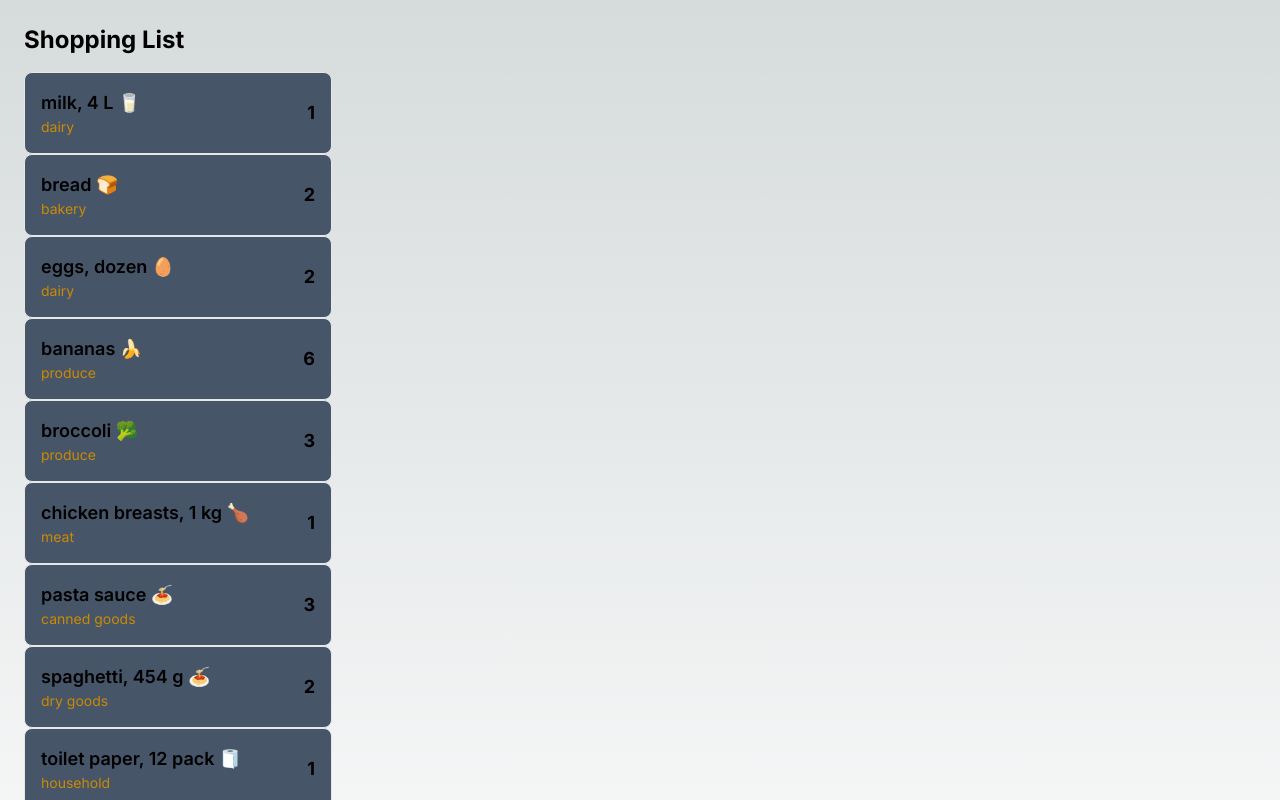
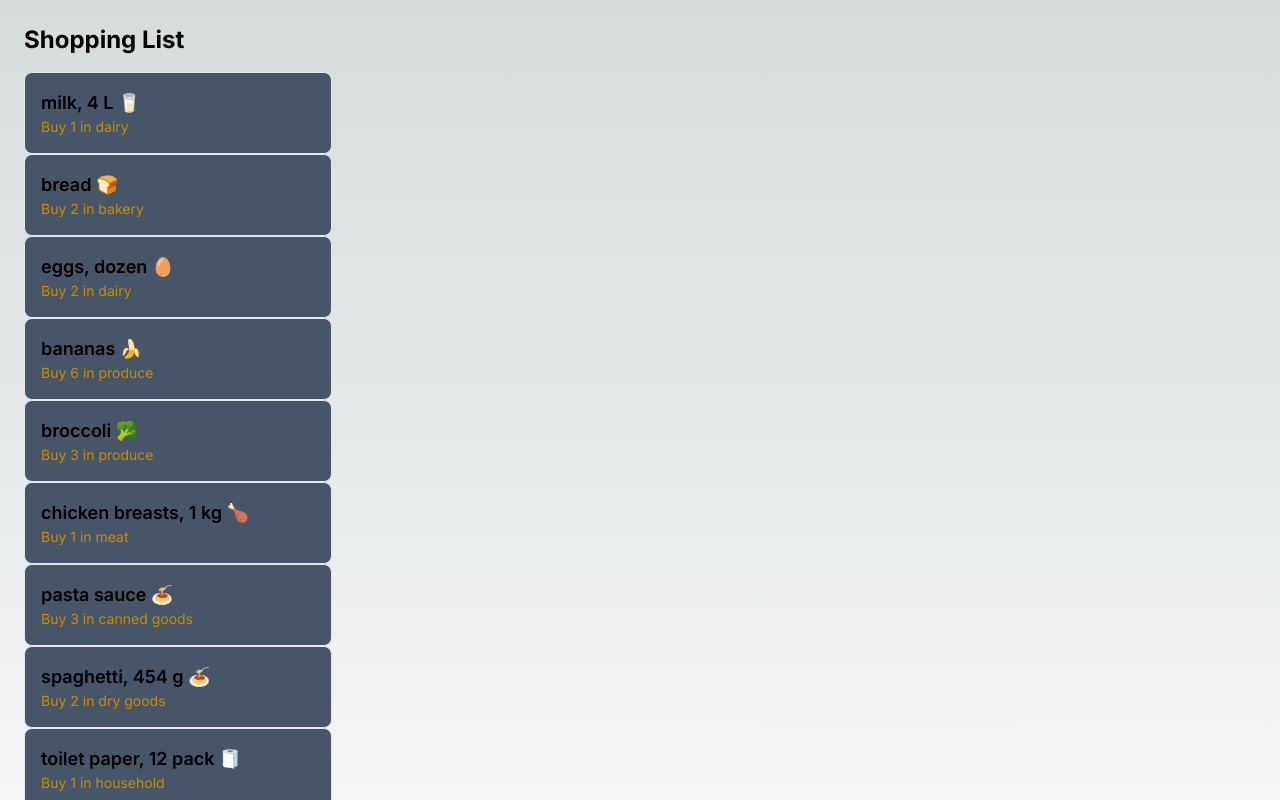
Before and after one commit to chrisboyle3/cprg306-assignments, a Next.js app: page /week-3 in a window 1280 px wide. Shown: the top 800 px of the page. Built offline with nearby package versions, Linux system fonts and the light colour scheme.

Commit message:
update item.js

```diff
--- a/app/week-3/item.js
+++ b/app/week-3/item.js
@@ -5,9 +5,9 @@ const Item = ({ name, quantity, category }) => {
     <main className="flex w-1/4 justify-between items-center p-4 border rounded-lg bg-slate-600">
       <div>
         <h2 className="text-lg font-semibold">{name}</h2>
-        <p className="text-sm text-yellow-600">{category}</p>
+        <p className="text-sm text-yellow-600">Buy {quantity} in {category}</p>
       </div>
-      <span className="text-lg font-bold">{quantity}</span>
+      <span className="text-lg font-bold"></span>
     </main>
   );
 };
```
